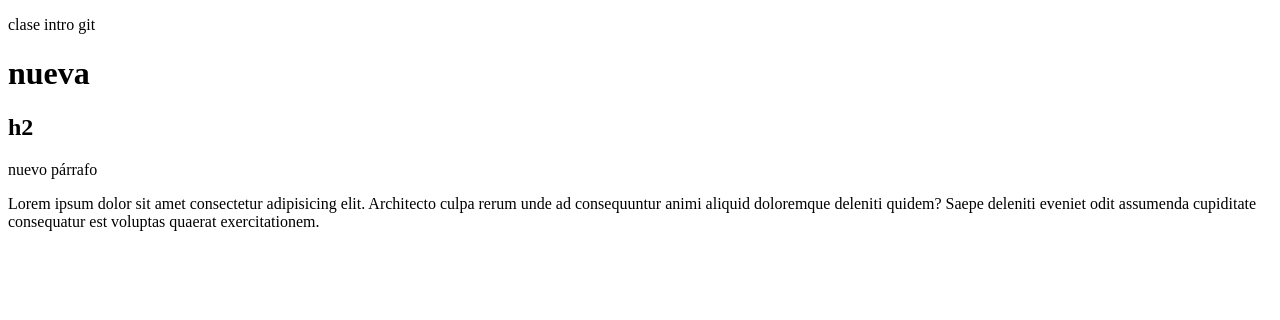
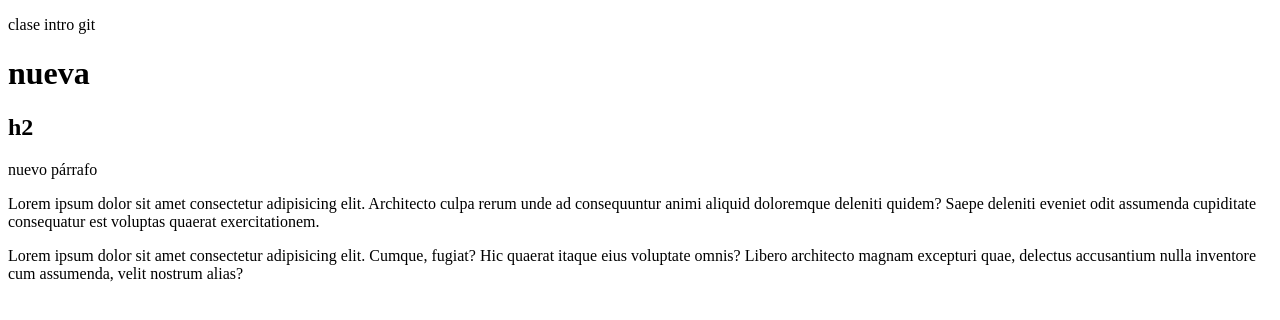
Before and after one commit to anarugna/clase11, a plain HTML site: page index.html in a window 1280 px wide. Drawn offline with Linux system fonts and the light colour scheme.

Commit message:
agregué un nvo párrafo

```diff
--- a/index.html
+++ b/index.html
@@ -12,5 +12,6 @@
     <h2>h2</h2>
     <p>nuevo párrafo</p>
     <p>Lorem ipsum dolor sit amet consectetur adipisicing elit. Architecto culpa rerum unde ad consequuntur animi aliquid doloremque deleniti quidem? Saepe deleniti eveniet odit assumenda cupiditate consequatur est voluptas quaerat exercitationem.</p>
+    <p>Lorem ipsum dolor sit amet consectetur adipisicing elit. Cumque, fugiat? Hic quaerat itaque eius voluptate omnis? Libero architecto magnam excepturi quae, delectus accusantium nulla inventore cum assumenda, velit nostrum alias?</p>
 </body>
 </html>
```
